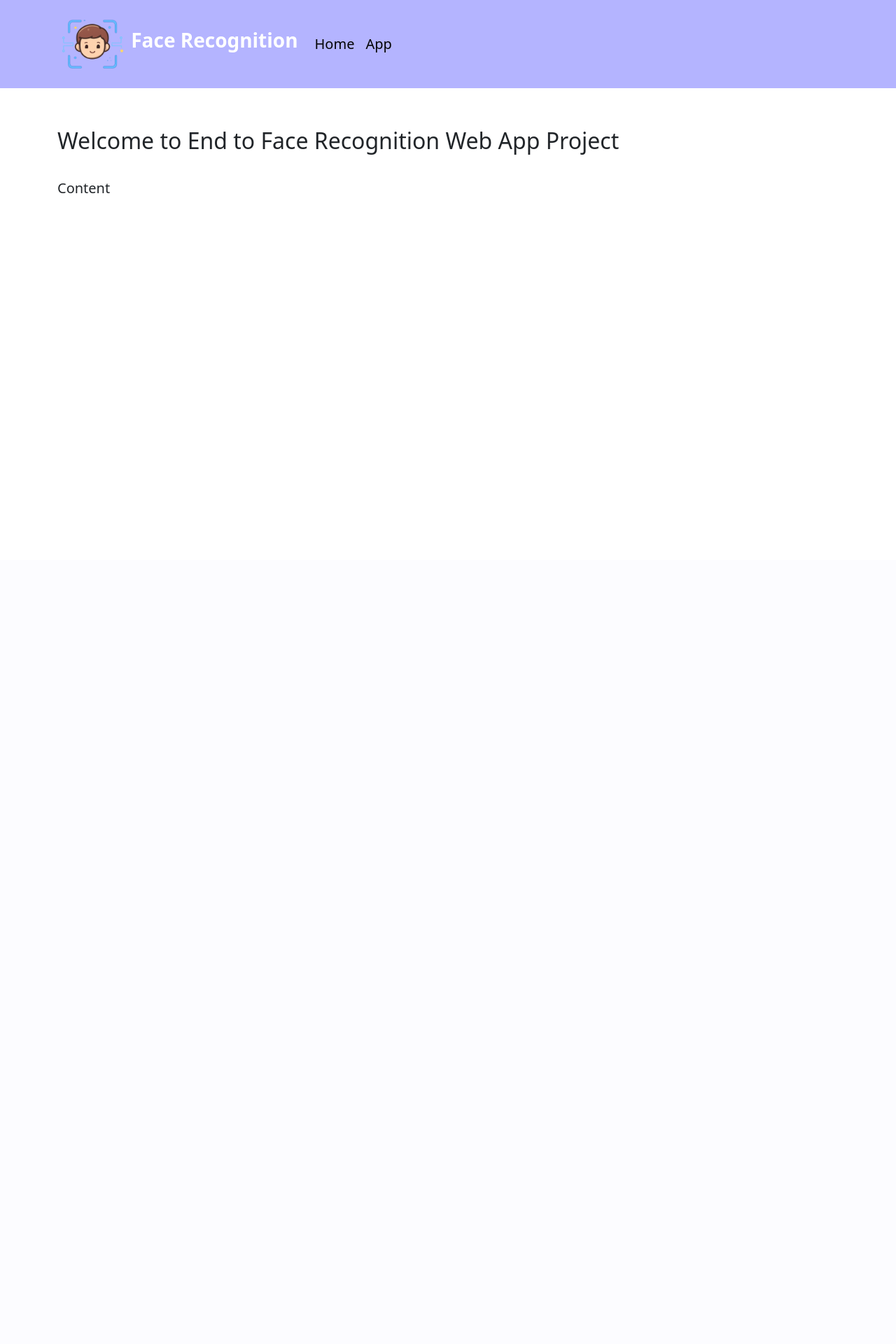
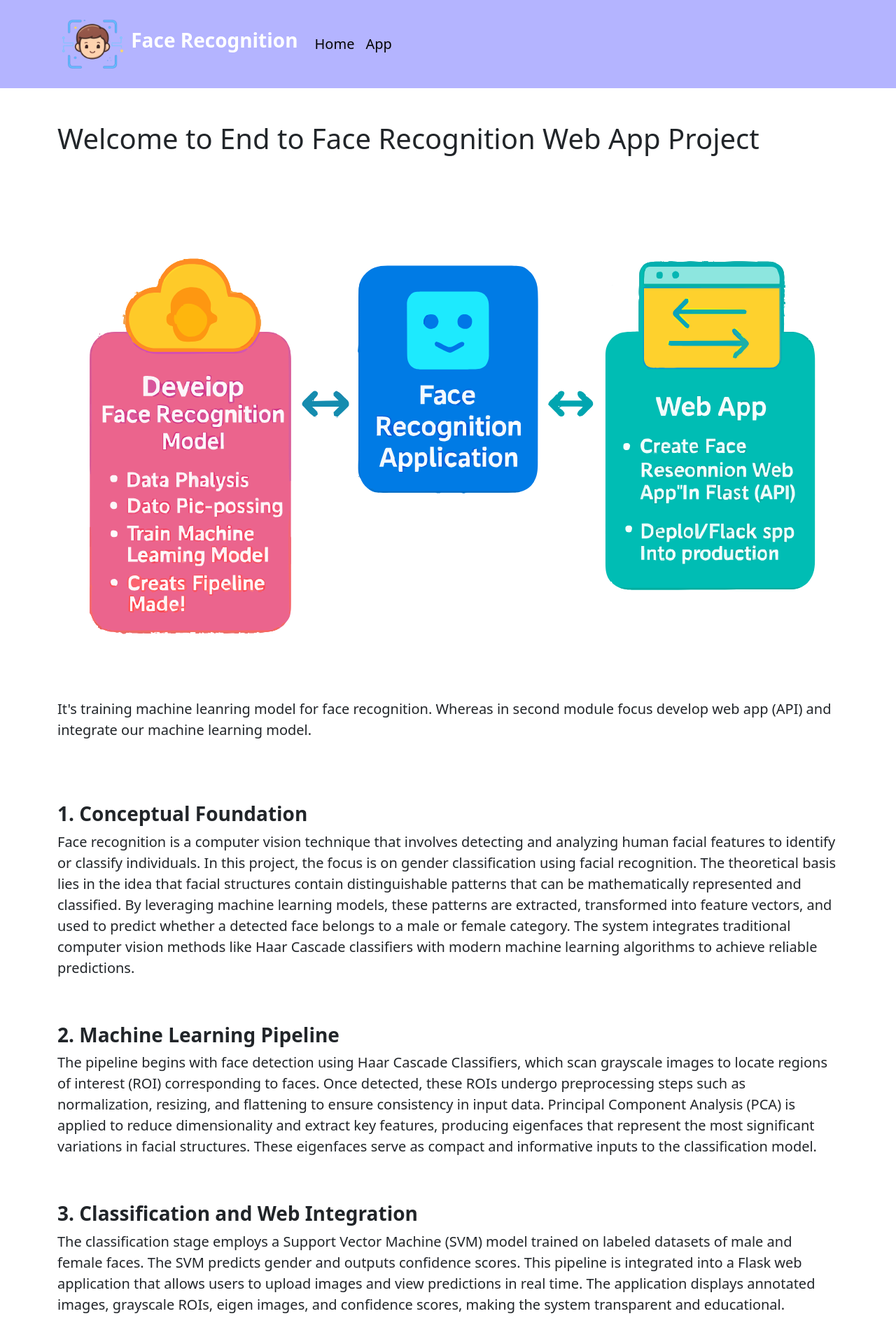
Before and after one commit to Hemantdhake/gender_recognition_app, a Flask app: page / in a window 1280 px wide. Shown: the top 1920 px of the page at 70% size. Before the commit the page ends 276 px from the top, so only its background shows below. Run offline with Flask 2, Linux system fonts and the light colour scheme; parts of the project's set-up code (start-up, migrations or seed data) failed here and were passed over.

Commit message:
fixed home page

```diff
--- a/template/index.html
+++ b/template/index.html
@@ -4,15 +4,104 @@
 
 <div class="container">
     <br><br>
-    <h3 class="display-6">
-        <span class = 'fs-2'>Welcome to End to Face Recognition Web App Project </span>
-    </h3>
+    <h3 class="display-6"> Welcome to End to Face Recognition Web App Project</h3>
+        <br>
+        <img src="/static/images/content/modules.svg" class="img-fluid" height="100" align ="center" alt="Modules Architecture Diagram">
+            <p class="fs-5">
+                It's training machine leanring model for face recognition. Whereas in second module
+                focus develop web app (API) and integrate our machine learning model.
+            </p>
+        <br>
     <br>
-    <p>
-        <span class = 'fs-5'>Content</span>
+
+    <br>
+
+    <h4 class="fs-3 fw-semibold">
+        1. Conceptual Foundation
+    </h4>
+
+    <p class="fs-5">
+            Face recognition is a computer vision technique that involves detecting and analyzing
+        human facial features to identify or classify individuals. In this project, the focus
+        is on gender classification using facial recognition. The theoretical basis lies in the
+        idea that facial structures contain distinguishable patterns that can be mathematically
+        represented and classified. By leveraging machine learning models, these patterns are
+        extracted, transformed into feature vectors, and used to predict whether a detected
+        face belongs to a male or female category. The system integrates traditional computer
+        vision methods like Haar Cascade classifiers with modern machine learning algorithms
+        to achieve reliable predictions.
     </p>
+
+    <br>
+
+    <h4 class="fs-3 fw-semibold mt-4">
+        2. Machine Learning Pipeline
+    </h4>
+
+    <p class="fs-5">
+            The pipeline begins with face detection using Haar Cascade Classifiers, which scan
+        grayscale images to locate regions of interest (ROI) corresponding to faces. Once
+        detected, these ROIs undergo preprocessing steps such as normalization, resizing,
+        and flattening to ensure consistency in input data. Principal Component Analysis (PCA)
+        is applied to reduce dimensionality and extract key features, producing eigenfaces
+        that represent the most significant variations in facial structures. These eigenfaces
+        serve as compact and informative inputs to the classification model.
+    </p>
+
+    <br>
+
+    <h4 class="fs-3 fw-semibold mt-4">
+        3. Classification and Web Integration
+    </h4>
+
+    <p class="fs-5">
+            The classification stage employs a Support Vector Machine (SVM) model trained on
+        labeled datasets of male and female faces. The SVM predicts gender and outputs
+        confidence scores. This pipeline is integrated into a Flask web application that
+        allows users to upload images and view predictions in real time. The application
+        displays annotated images, grayscale ROIs, eigen images, and confidence scores,
+        making the system transparent and educational.
+    </p>
+
+    <br>
+
+    <h4 class="fs-3 fw-semibold mt-4">
+        4. Five Key Technical Components
+    </h4>
+
+    <ul class="fs-5">
+        <li>
+            <strong>Face Detection using Haar Cascade:</strong>
+            Detects facial regions efficiently using grayscale image scanning.
+        </li>
+        <li>
+            <strong>Preprocessing and Normalization:</strong>
+            Standardizes images through resizing, normalization, and vectorization.
+        </li>
+        <li>
+            <strong>Feature Extraction using PCA (Eigenfaces):</strong>
+            Reduces dimensionality while retaining essential facial features.
+        </li>
+        <li>
+            <strong>Classification using SVM:</strong>
+            Predicts gender with confidence scores using robust decision boundaries.
+        </li>
+        <li>
+            <strong>Flask Web Integration:</strong>
+            Enables user interaction, file uploads, and real-time prediction display.
+        </li>
+    </ul>
+
+    <br>
+
+    <h4 class="fs-3 fw-semibold mt-4">
+        5. Deployment
+    </h4>
+    <p class="fs-5">
+        We push our code in Github and connect our in Render.
+    </p>
+    <img src="/static/images/content/deployment.svg" height="500" class="image-fluid" alt="">
 
 </div>
 
-
 {% endblock %}
```
Also changed, not shown: static/images/content/deployment.svg (added), static/images/content/modules.svg.
